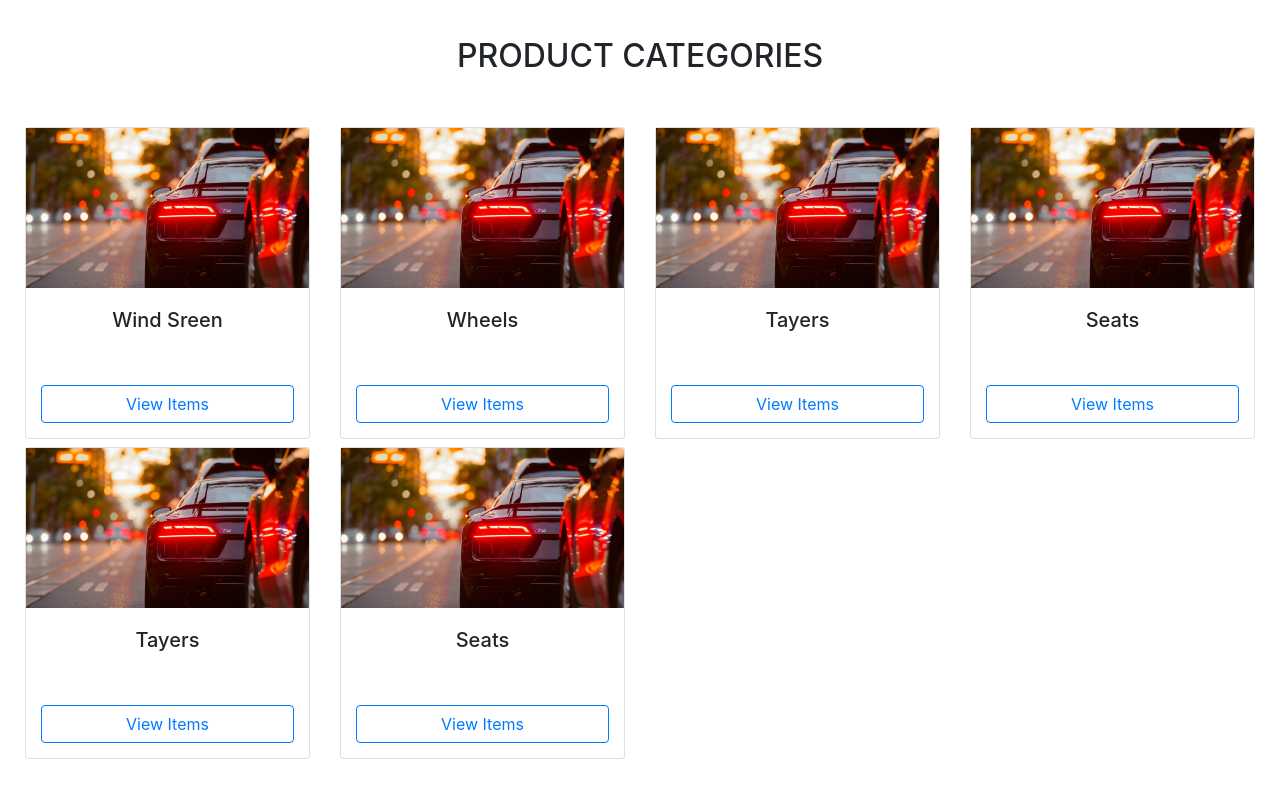
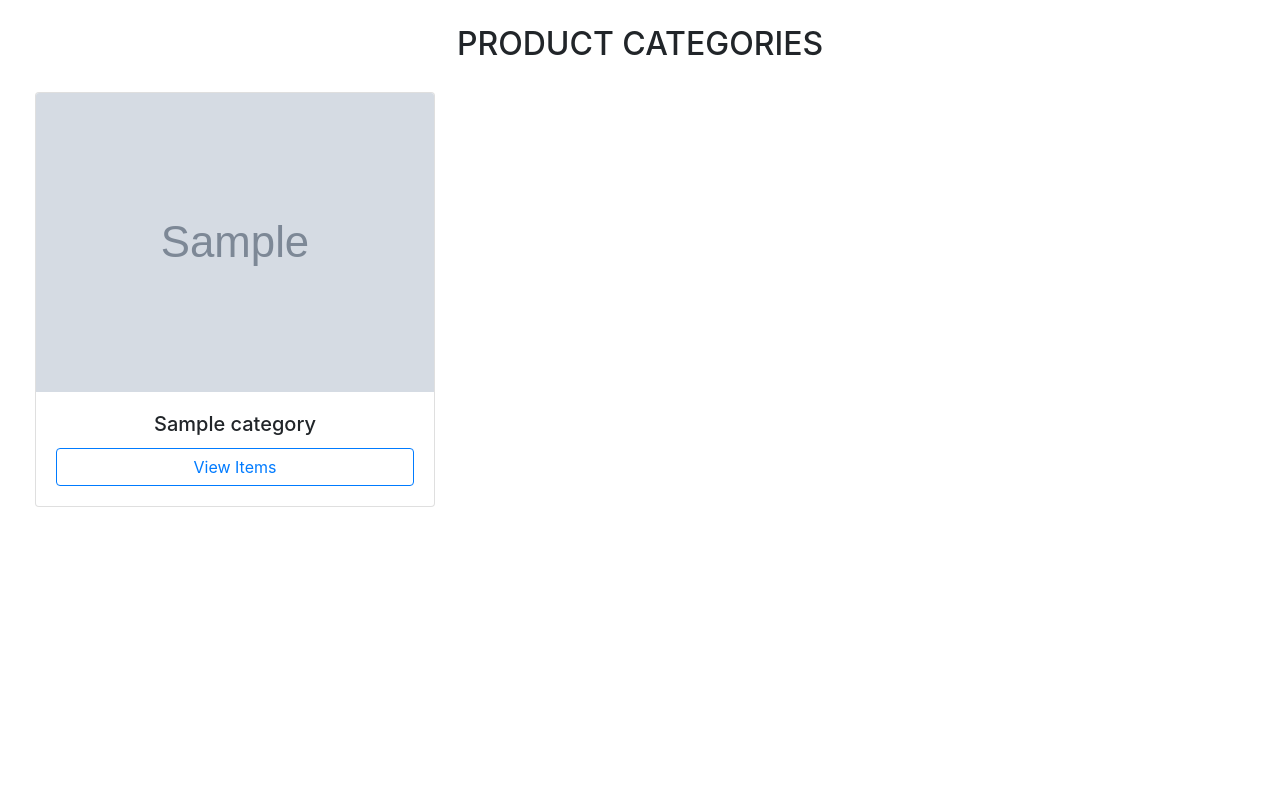
Before and after one commit to SandaliSenarathne/automobile_service_station_management_system, a PHP site: page /automobile_service_station_management_system/viewCategories.php in a window 1280 px wide. Run offline with PHP 8.4, Linux system fonts and the light colour scheme; tables that the repository leaves empty hold one stand-in row (values such as "Sample post"); grey boxes marked "Sample" are stand-in pictures; some libraries are stand-ins or nearby versions; some web fonts are replaced.

Commit message:
View categories done

```diff
--- a/viewCategories.php
+++ b/viewCategories.php
@@ -1,3 +1,8 @@
+<?php
+    require_once("db.php");
+    $sql = "SELECT * FROM category";
+    $result = $conn->query($sql);
+?>
 <!DOCTYPE html>
 <html lang="en">
 <head>
@@ -5,108 +10,27 @@
     <?php include("importStyles.php"); ?>
 </head>
 <body>
-    <div class="container-fluid" id="categories">
-    <div class="row">
-        <div class="col-md-12">
-            <h2 class="fadeInDown text-center">PRODUCT CATEGORIES</h1>
-                <div class="row fadeInDown mt-5">
-                    <div class="col-lg-3 col-md-3 col-sm-12 my-1">
-                        <div class="card card-margin">
-                            <div class="bg-image hover-overlay ripple" data-ripple-color="light">
-                                <img
-                                    src="images/bg.jpg"
-                                    class="img-fluid center-cropped"
-                                    style="height:20vh; object-fit: cover; object-position: center; width:100%;"
-                                />
-                            </div>
-                            <div class="card-body" style="height:150px;">
-                                <h5 class="card-title text-center" >Wind Sreen</h5>
-                                <a href="#" class="btn btn-outline-primary" style="position:absolute; bottom:15px; left:15px; right:15px;">View Items</a>
-                            </div>
+
+    <h2 class="fadeInDown text-center" style="margin-bottom:25px;margin-top:25px">PRODUCT CATEGORIES</h1>
+    <div class="row" style="margin:20px">
+        <?php
+            if($result->num_rows > 0){
+                while($row = $result->fetch_assoc()){
+                    ?>
+                        <div class="col-sm-4">
+                                <div class="card my-1" style="width: 25rem;">
+                                    <img  class="card-img-top" src="<?php echo($row['thumbnail']) ?>" alt="Card image cap">
+                                    <div class="card-body">
+                                        <h5 class='card-title text-center'><?php echo($row['name']) ?></h5>
+                                        <a href="#" class="btn btn-outline-primary" style="width:100%">View Items</a>
+                                    </div>
+                                </div>
                         </div>
-                    </div>
-                    <div class="col-lg-3 col-md-3 col-sm-12 my-1">
-                        <div class="card card-margin">
-                            <div class="bg-image hover-overlay ripple" data-ripple-color="light">
-                                <img
-                                    src="images/bg.jpg"
-                                    class="img-fluid center-cropped"
-                                    style="height:20vh; object-fit: cover; object-position: center; width:100%;"
-                                />
-                            </div>
-                            <div class="card-body" style="height:150px;">
-                                <h5 class="card-title text-center" >Wheels</h5>
-                                <a href="#" class="btn btn-outline-primary" style="position:absolute; bottom:15px; left:15px; right:15px;">View Items</a>
-                            </div>
-                        </div>
-                    </div>
-                    <div class="col-lg-3 col-md-3 col-sm-12 my-1">
-                        <div class="card card-margin">
-                            <div class="bg-image hover-overlay ripple" data-ripple-color="light">
-                                <img
-                                    src="images/bg.jpg"
-                                    class="img-fluid center-cropped"
-                                    style="height:20vh; object-fit: cover; object-position: center; width:100%;"
-                                />
-                            </div>
-                            <div class="card-body" style="height:150px;">
-                                <h5 class="card-title text-center" >Tayers</h5>
-                                <a href="#" class="btn btn-outline-primary" style="position:absolute; bottom:15px; left:15px; right:15px;">View Items</a>
-                            </div>
-                        </div>
-                    </div>
-                    <div class="col-lg-3 col-md-3 col-sm-12 my-1">
-                        <div class="card card-margin">
-                            <div class="bg-image hover-overlay ripple" data-ripple-color="light">
-                                <img
-                                    src="images/bg.jpg"
-                                    class="img-fluid center-cropped"
-                                    style="height:20vh; object-fit: cover; object-position: center; width:100%;"
-                                />
-                            </div>
-                            <div class="card-body" style="height:150px;">
-                                <h5 class="card-title text-center" >Seats</h5>
-                                <a href="#" class="btn btn-outline-primary" style="position:absolute; bottom:15px; left:15px; right:15px;">View Items</a>
-                            </div>
-                        </div>
-                    </div>
-                    <div class="col-lg-3 col-md-3 col-sm-12 my-1">
-                        <div class="card card-margin">
-                            <div class="bg-image hover-overlay ripple" data-ripple-color="light">
-                                <img
-                                    src="images/bg.jpg"
-                                    class="img-fluid center-cropped"
-                                    style="height:20vh; object-fit: cover; object-position: center; width:100%;"
-                                />
-                            </div>
-                            <div class="card-body" style="height:150px;">
-                                <h5 class="card-title text-center" >Tayers</h5>
-                                <a href="#" class="btn btn-outline-primary" style="position:absolute; bottom:15px; left:15px; right:15px;">View Items</a>
-                            </div>
-                        </div>
-                    </div>
-                    <div class="col-lg-3 col-md-3 col-sm-12 my-1">
-                        <div class="card card-margin">
-                            <div class="bg-image hover-overlay ripple" data-ripple-color="light">
-                                <img
-                                    src="images/bg.jpg"
-                                    class="img-fluid center-cropped"
-                                    style="height:20vh; object-fit: cover; object-position: center; width:100%;"
-                                />
-                            </div>
-                            <div class="card-body" style="height:150px;">
-                                <h5 class="card-title text-center" >Seats</h5>
-                                <a href="#" class="btn btn-outline-primary" style="position:absolute; bottom:15px; left:15px; right:15px;">View Items</a>
-                            </div>
-                        </div>
-                    </div>
-                </div>
-            </div>
-        </div>
+                    <?php
+                }
+            }
+        ?>
     </div>
-    </div>
-
     <?php include("importScripts.php"); ?>
-
 </body>
 </html>
```
Also changed, not shown: uitest.php (added, +47 -0 lines), backend/uploads/1631434163float32TFLITE.PNG (added), backend/uploads/1631434269BBB_Mobile.PNG (added), backend/uploads/1631436696Add featured image to blog post create ui.PNG (added), backend/uploads/1631436708adminFeature1.PNG (added), backend/uploads/1631436729BBB_Mobile.PNG (added).
